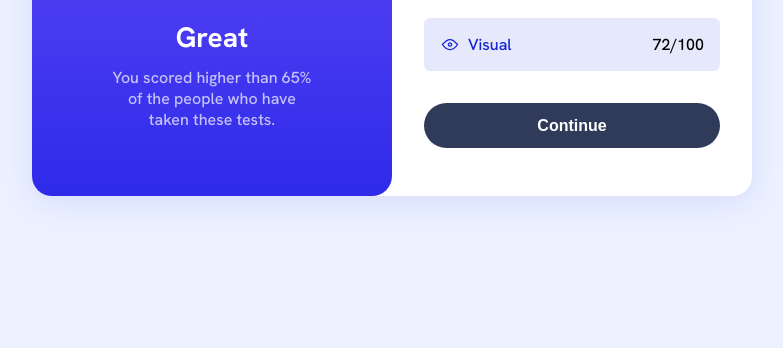
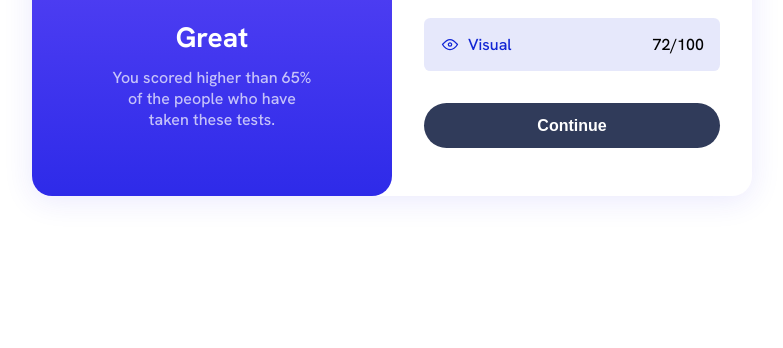
Before and after one commit to OBOBOBOBOB/Results-Summary-Component-, a plain HTML site: page index.html in a window 1280 px wide. Shown: the part 452-800 px from the top of the page, without its empty margins (248-1031 px from the left). Drawn offline with Linux system fonts and the light colour scheme.

Commit message:
Update style.css

```diff
--- a/style.css
+++ b/style.css
@@ -26,7 +26,7 @@ main {
     display: flex;
     align-items: center;
     justify-content: center;
-    background-color: var(--pale-blue);
+    background-color: var(--white);
     font-family: var(--font);
 }
 
```
